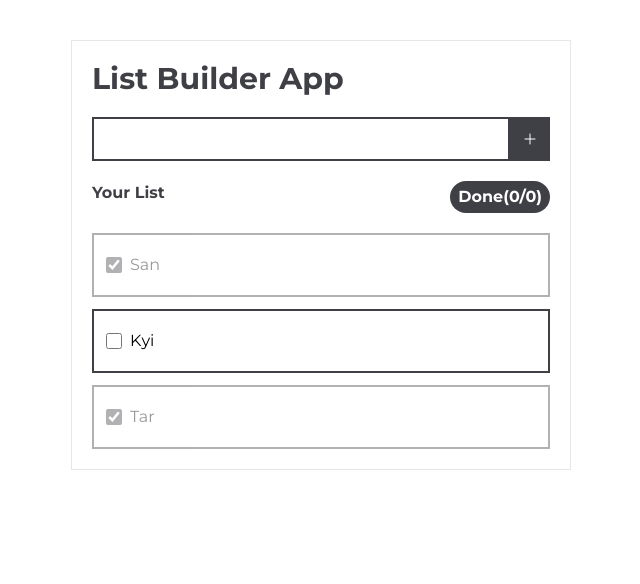
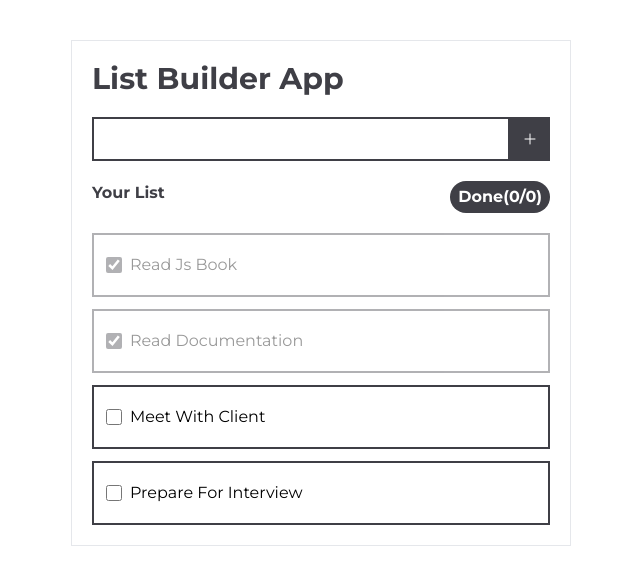
Before and after one commit to minnyanhtaw/React-Todo, a React (Vite) app: page / in a window 1280 px wide. Shown: the top 584 px of the page, without its empty margins (319-959 px from the left). Built offline with nearby package versions, Linux system fonts and the light colour scheme.

Commit message:
List Group

```diff
--- a/src/App.jsx
+++ b/src/App.jsx
@@ -1,16 +1,39 @@
-import React from "react";
+import React, { useState } from "react";
 import Heading from "./Heading";
 import ListCreateForm from "./ListCreateForm";
 import ListGroup from "./ListGroup";
 import ListStatus from "./ListStatus";
 
 const App = () => {
+  const [tasks, setTask] = useState([
+    {
+      id: 1,
+      job: "Read Js Book",
+      isDone: true,
+    },
+    {
+      id: 2,
+      job: "Read Documentation",
+      isDone: true,
+    },
+    {
+      id: 3,
+      job: "Meet With Client",
+      isDone: false,
+    },
+    {
+      id: 4,
+      job: "Prepare For Interview",
+      isDone: false,
+    },
+  ]);
+
   return (
     <div className=" border mx-auto mt-10 max-w-[500px] p-5">
       <Heading />
       <ListCreateForm />
       <ListStatus />
-      <ListGroup />
+      <ListGroup tasks={tasks} />
     </div>
   );
 };
--- a/src/ListCreateForm.jsx
+++ b/src/ListCreateForm.jsx
@@ -2,7 +2,7 @@ import React from "react";
 
 const ListCreateForm = () => {
   return (
-    <form action="#" id="createListForm" className="mb-5">
+    <div id="createListForm" className="mb-5">
       <div className="flex justify-between">
         <input
           name="text-input"
@@ -27,7 +27,7 @@ const ListCreateForm = () => {
           </svg>
         </button>
       </div>
-    </form>
+    </div>
   );
 };
 
--- a/src/ListGroup.jsx
+++ b/src/ListGroup.jsx
@@ -3,47 +3,14 @@ import emptySvg from "./assets/react.svg";
 import List from "./List";
 import EmptyList from "./EmptyList";
 
-const ListGroup = () => {
-  const tasks = [
-    {
-      id: 1,
-      job: "Read Js Book",
-      isDone: true,
-    },
-    {
-      id: 2,
-      job: "Read Documentation",
-      isDone: true,
-    },
-    {
-      id: 3,
-      job: "Meet With Client",
-      isDone: false,
-    },
-    {
-      id: 4,
-      job: "Prepare For Interview",
-      isDone: false,
-    },
-  ];
+const ListGroup = (props) => {
   return (
     <div id="listGroup" className="flex flex-col gap-3">
       <EmptyList />
-      <List job="San" isDone={true} />
-      <List job="Kyi" isDone={false} />
-      <List job="Tar" isDone={true} />
 
-      {/* {tasks.map((task) => (
-        <div
-          className={` ${task.isDone && "opacity-40" } border p-2 bg-zinc-400`}
-          key={task.id}
-        >
-          <p>
-            {task.id} | {task.isDone ? "Done" : "Not Yet"}
-          </p>
-          <p>{task.job}</p>
-        </div>
-      ))} */}
+      {props.tasks.map((task) => (
+        <List job={task.job} isDone={task.isDone} key={task.id} />
+      ))}
     </div>
   );
 };
```
